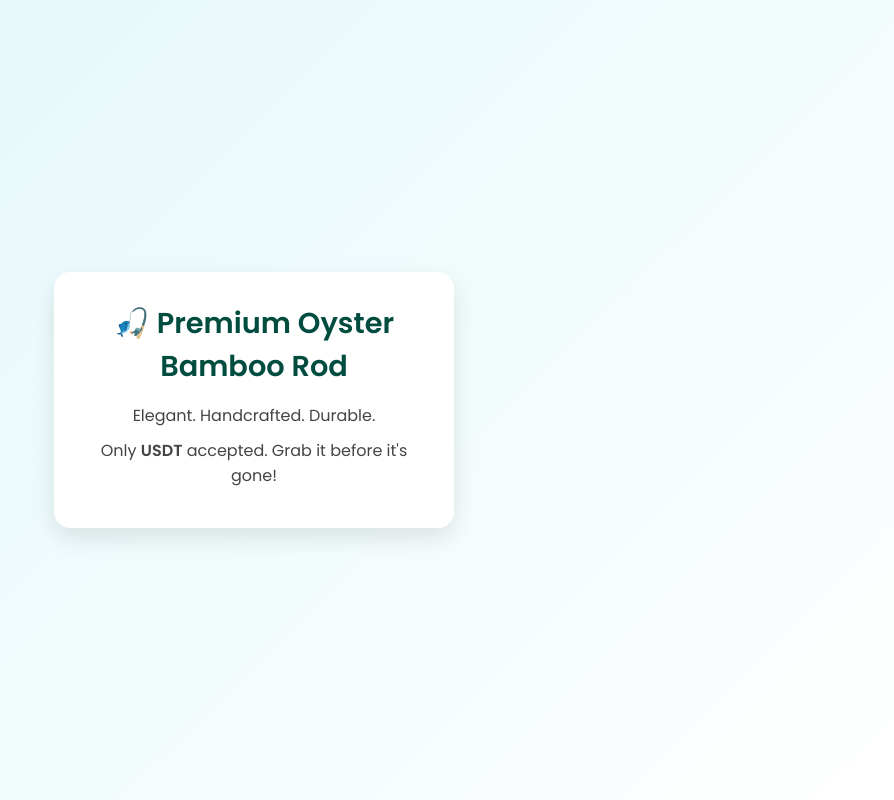
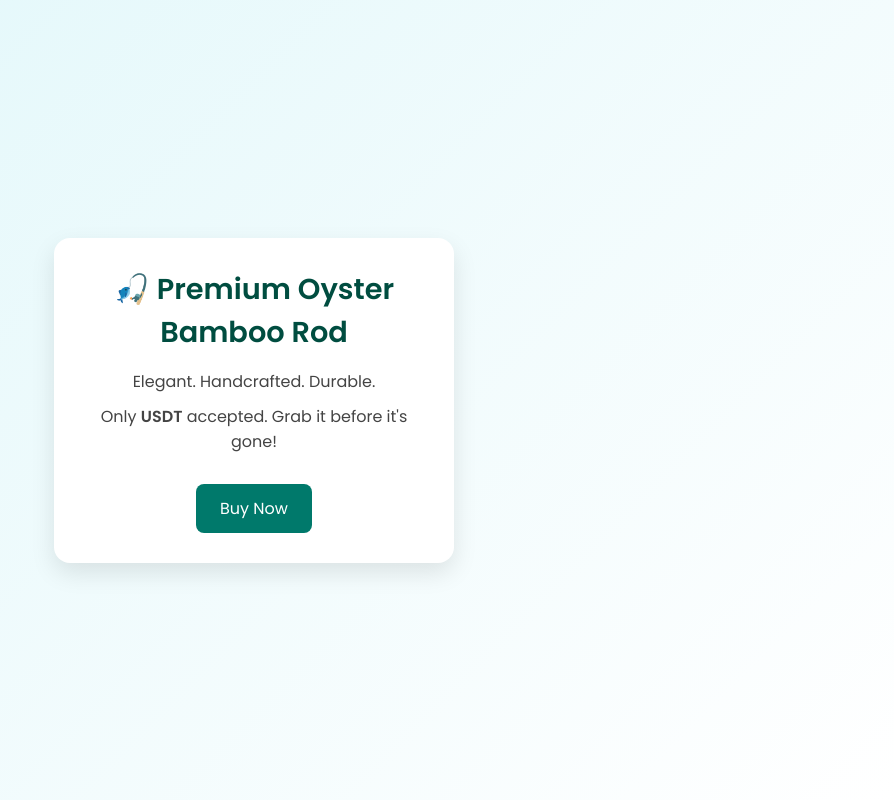
Before and after one commit to Shapathaan/shapathaan.github.io, a plain HTML site: page index.html in a window 1280 px wide. Shown: the whole page, without its empty margins (386-1280 px from the left). Drawn offline with Linux system fonts and the light colour scheme.

Commit message:
Update index.html

```diff
--- a/index.html
+++ b/index.html
@@ -92,4 +92,9 @@
     <h1>🎣 Premium Oyster Bamboo Rod</h1>
     <p>Elegant. Handcrafted. Durable.</p>
     <p>Only <strong>USDT</strong> accepted. Grab it before it's gone!</p>
-    <button class="buy-button" onclick="wi
+    <button class="buy-button" onclick="window.location.href='payment.html'">
+      Buy Now
+    </button>
+  </div>
+</body>
+</html>
```
